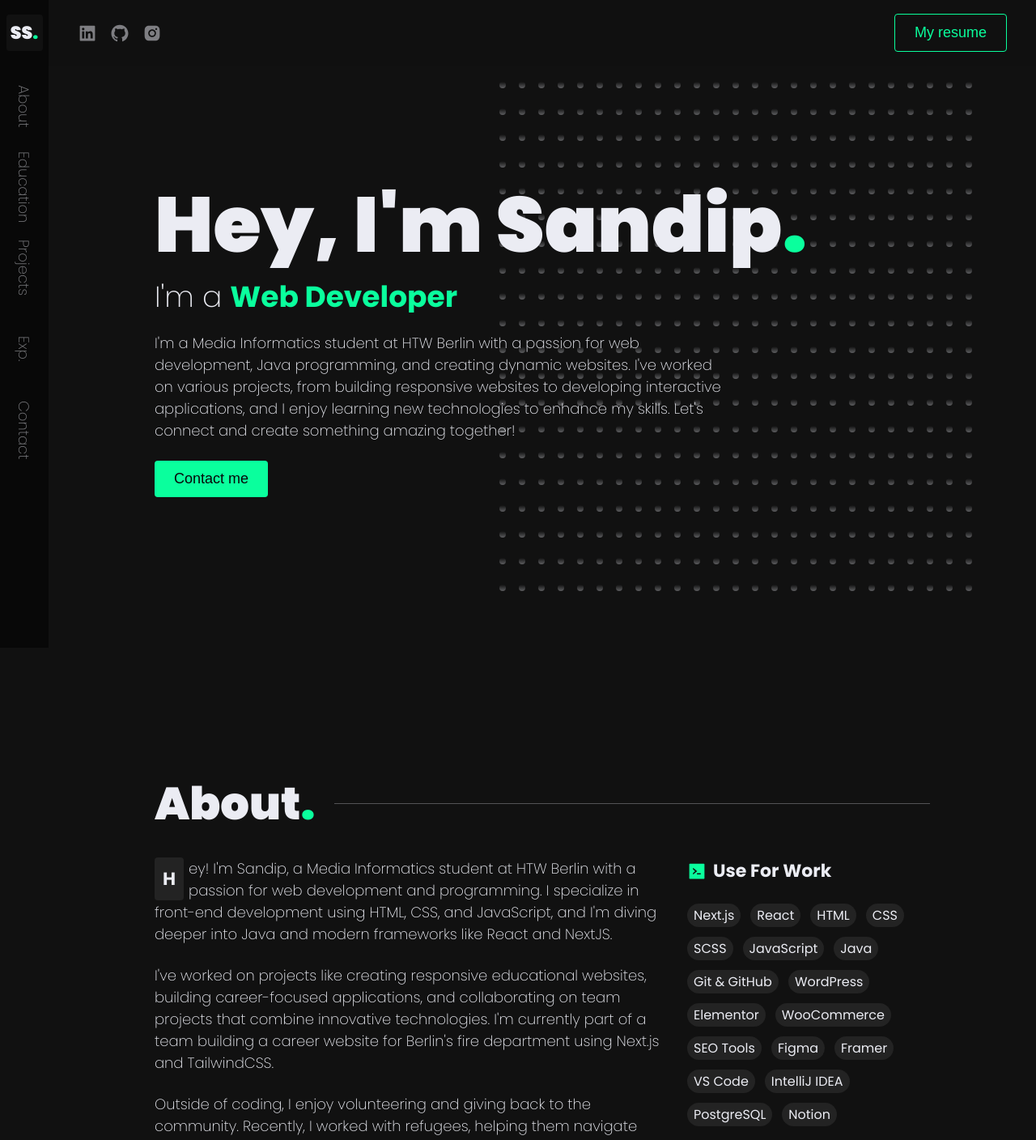
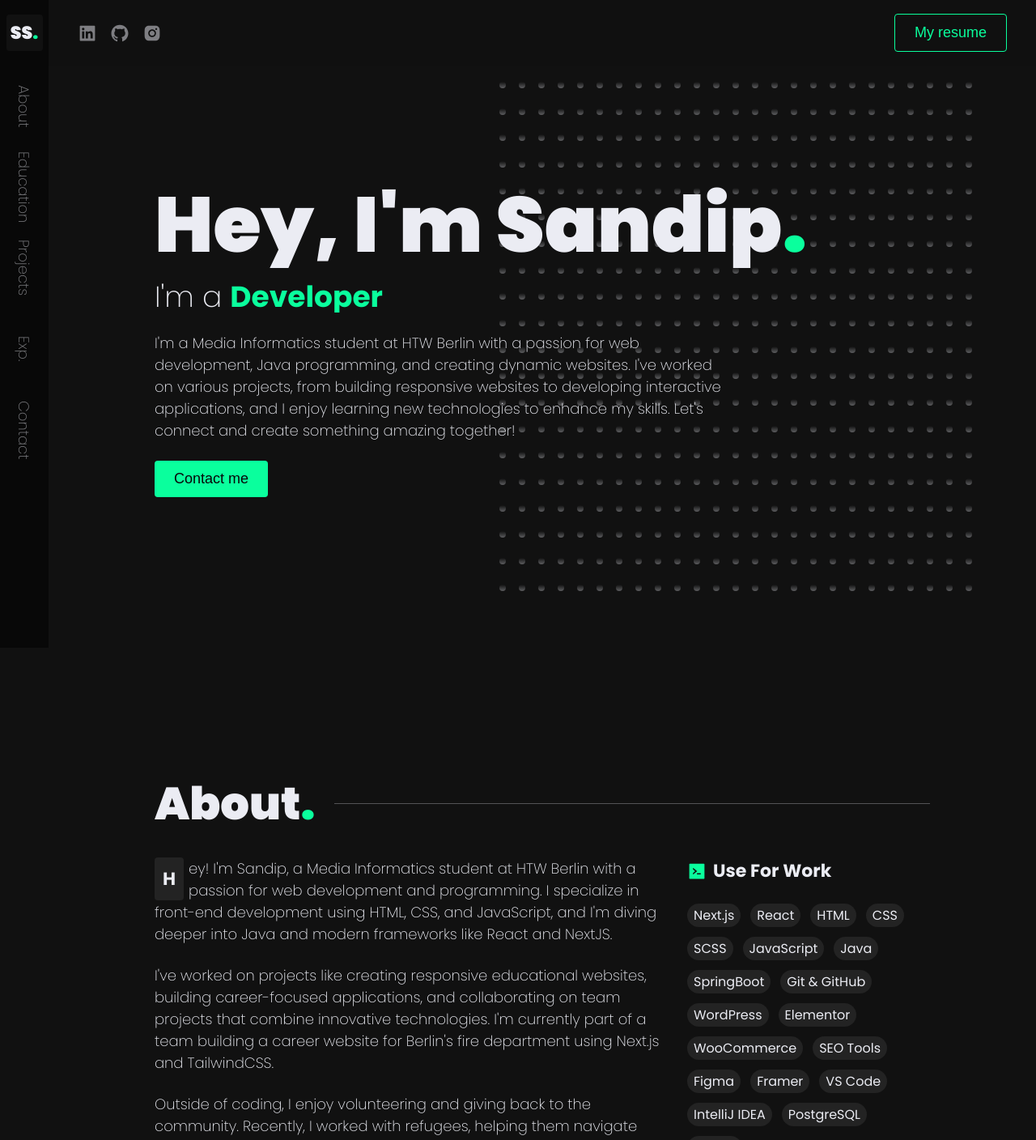
Before and after one commit to sandip-wq/sandip, a Next.js app: page / in a window 1280 px wide. Shown: the top 1408 px of the page at 81% size. Built offline with nearby package versions, Linux system fonts and the light colour scheme.

Commit message:
Minor changes to the home page

```diff
--- a/components/home/about/Stats.tsx
+++ b/components/home/about/Stats.tsx
@@ -19,6 +19,7 @@ export const Stats = () => {
         <span className="chip">SCSS</span>
         <span className="chip">JavaScript</span>
         <span className="chip">Java</span>
+        <span className="chip">SpringBoot</span>
         <span className="chip">Git & GitHub</span>
         <span className="chip">WordPress</span>
         <span className="chip">Elementor</span>
--- a/components/home/hero/Hero.tsx
+++ b/components/home/hero/Hero.tsx
@@ -14,7 +14,7 @@ export const Hero = () => {
         </Reveal>
         <Reveal>
           <h2 className={styles.subTitle}>
-            I&apos;m a <span>Web Developer</span>
+            I&apos;m a <span>Developer</span>
           </h2>
         </Reveal>
         <Reveal>
```
